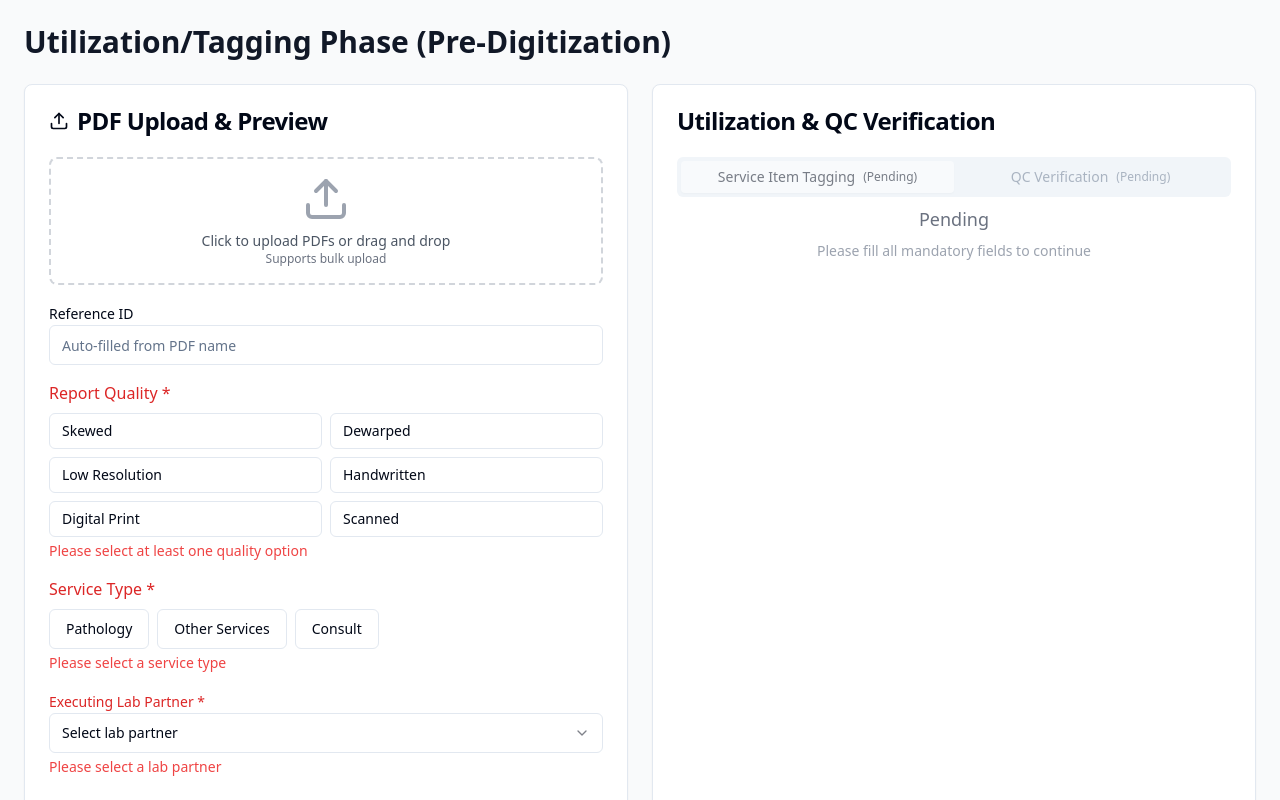
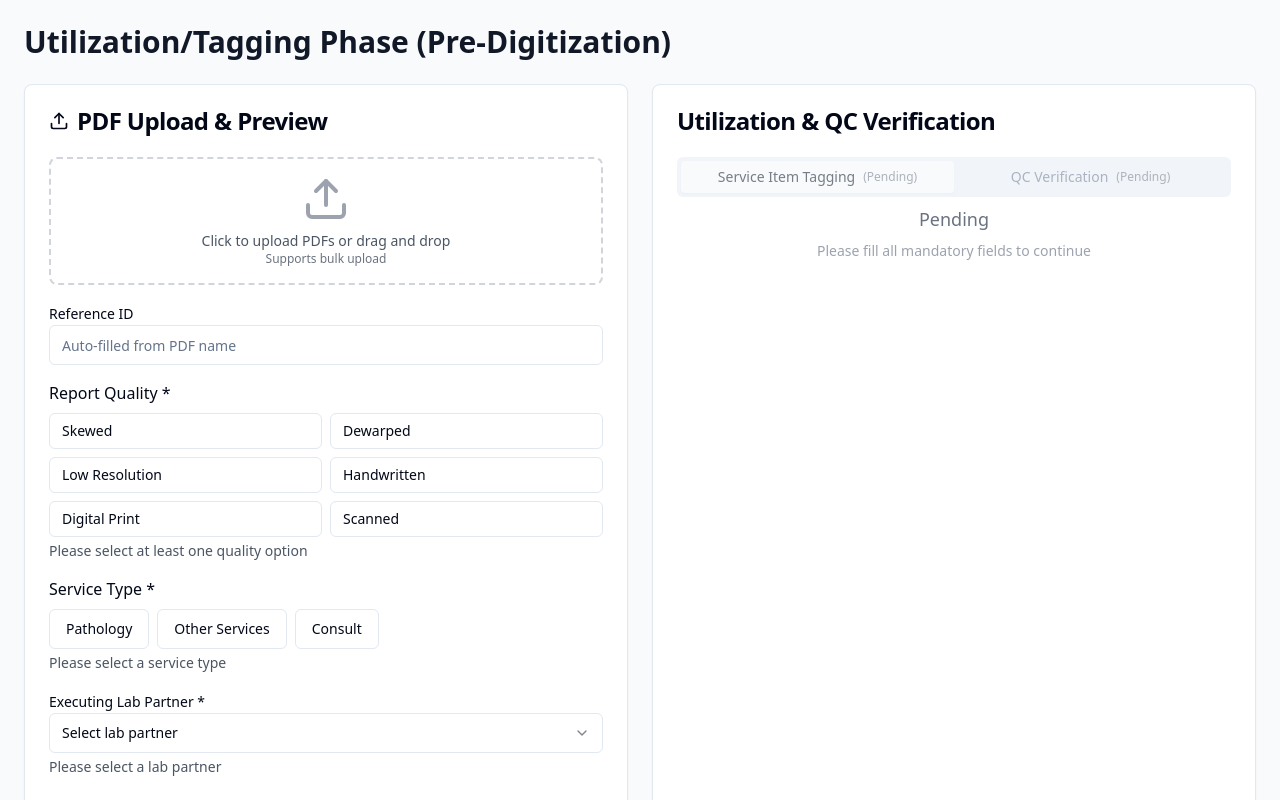
Before and after one commit to anupriyasudhir123/pdf-scribe-tagger-ui, a React (Vite) app: page /utilization in a window 1280 px wide. Shown: the top 800 px of the page. Built offline with nearby package versions, Linux system fonts and the light colour scheme.

Commit message:
Refactor: Remove red color usage
Remove all instances of red color usage in the UI.

```diff
--- a/src/pages/Utilization.tsx
+++ b/src/pages/Utilization.tsx
@@ -1,3 +1,4 @@
+
 import React, { useState, useCallback } from 'react';
 import { Card, CardContent, CardHeader, CardTitle } from '@/components/ui/card';
 import { Input } from '@/components/ui/input';
@@ -504,7 +505,7 @@ const Utilization = () => {
                     {/* Page Thumbnails Grid for Selection */}
                     <div className="mb-4">
                       <Label className="text-sm font-medium mb-2 block">Select Pages to Split:</Label>
-                      <ScrollArea className="h-32">
+                      <ScrollArea className="h-48">
                         <div className="grid grid-cols-4 gap-2 p-2">
                           {Array.from({length: totalPages}, (_, i) => i + 1).map(pageNum => (
                             <div
@@ -516,11 +517,11 @@ const Utilization = () => {
                               }`}
                               onClick={() => handlePageSelection(pageNum)}
                             >
-                              <div className="bg-white h-20 rounded border flex items-center justify-center">
-                                <div className="text-center">
-                                  <FileText className="h-6 w-6 text-gray-400 mx-auto" />
-                                  <div className="text-xs mt-1 text-gray-500">Page {pageNum}</div>
-                                </div>
+                              <div className="bg-white h-24 rounded border flex flex-col items-center justify-center">
+                                <FileText className="h-8 w-8 text-gray-400 mb-1" />
+                                <div className="text-xs text-gray-500">Page {pageNum}</div>
+                                <div className="w-full h-2 bg-gray-100 mt-2 rounded"></div>
+                                <div className="w-3/4 h-1 bg-gray-200 mt-1 rounded"></div>
                               </div>
                               {selectedPages.includes(pageNum) && (
                                 <div className="absolute top-1 right-1 bg-blue-500 text-white rounded-full w-5 h-5 flex items-center justify-center text-xs">
@@ -534,10 +535,15 @@ const Utilization = () => {
                     </div>
 
                     {/* Current Page Preview */}
-                    <div className="bg-gray-100 h-48 rounded flex items-center justify-center mb-4">
-                      <div className="text-center">
-                        <FileText className="h-16 w-16 text-gray-400 mx-auto mb-2" />
-                        <span className="text-gray-500">PDF Preview - Page {currentPage}</span>
+                    <div className="bg-gray-100 h-48 rounded flex items-center justify-center mb-4 border">
+                      <div className="text-center bg-white p-8 rounded shadow-sm border">
+                        <FileText className="h-16 w-16 text-gray-400 mx-auto mb-4" />
+                        <span className="text-gray-500 text-lg font-medium">PDF Preview - Page {currentPage}</span>
+                        <div className="mt-4 space-y-2">
+                          <div className="w-32 h-2 bg-gray-200 rounded mx-auto"></div>
+                          <div className="w-24 h-2 bg-gray-200 rounded mx-auto"></div>
+                          <div className="w-28 h-2 bg-gray-200 rounded mx-auto"></div>
+                        </div>
                       </div>
                     </div>
 
@@ -618,7 +624,7 @@ const Utilization = () => {
 
                 {/* Report Quality - Mandatory */}
                 <div>
-                  <Label className="text-base font-medium text-red-600">Report Quality *</Label>
+                  <Label className="text-base font-medium">Report Quality *</Label>
                   <div className="grid grid-cols-2 gap-2 mt-2">
                     {qualityOptions.map(quality => {
                       const currentData = getCurrentPdfData();
@@ -642,13 +648,13 @@ const Utilization = () => {
                     })}
                   </div>
                   {getCurrentPdfData().quality.length === 0 && (
-                    <p className="text-sm text-red-500 mt-1">Please select at least one quality option</p>
+                    <p className="text-sm text-gray-600 mt-1">Please select at least one quality option</p>
                   )}
                 </div>
 
                 {/* Service Type - Mandatory */}
                 <div>
-                  <Label className="text-base font-medium text-red-600">Service Type *</Label>
+                  <Label className="text-base font-medium">Service Type *</Label>
                   <div className="flex gap-2 mt-2">
                     {serviceTypeOptions.map(type => {
                       const currentData = getCurrentPdfData();
@@ -664,13 +670,13 @@ const Utilization = () => {
                     })}
                   </div>
                   {!getCurrentPdfData().serviceType && (
-                    <p className="text-sm text-red-500 mt-1">Please select a service type</p>
+                    <p className="text-sm text-gray-600 mt-1">Please select a service type</p>
                   )}
                 </div>
 
                 {/* Lab Partner - Mandatory */}
                 <div>
-                  <Label className="text-red-600">Executing Lab Partner *</Label>
+                  <Label>Executing Lab Partner *</Label>
                   <Select
                     value={getCurrentPdfData().labPartner}
                     onValueChange={(value) => updateCurrentPdfData({labPartner: value})}
@@ -695,7 +701,7 @@ const Utilization = () => {
                     />
                   )}
                   {!getCurrentPdfData().labPartner && (
-                    <p className="text-sm text-red-500 mt-1">Please select a lab partner</p>
+                    <p className="text-sm text-gray-600 mt-1">Please select a lab partner</p>
                   )}
                 </div>
 
@@ -733,11 +739,11 @@ const Utilization = () => {
                   <TabsList className="grid w-full grid-cols-2">
                     <TabsTrigger value="utilization" disabled={!isMandatoryFieldsFilled()}>
                       Service Item Tagging
-                      {!isMandatoryFieldsFilled() && <span className="ml-2 text-xs">(Pending)</span>}
+                      {!isMandatoryFieldsFilled() && <span className="ml-2 text-xs text-gray-500">(Pending)</span>}
                     </TabsTrigger>
                     <TabsTrigger value="qc" disabled={!isMandatoryFieldsFilled()}>
                       QC Verification
-                      {!isMandatoryFieldsFilled() && <span className="ml-2 text-xs">(Pending)</span>}
+                      {!isMandatoryFieldsFilled() && <span className="ml-2 text-xs text-gray-500">(Pending)</span>}
                     </TabsTrigger>
                   </TabsList>
 
@@ -790,7 +796,7 @@ const Utilization = () => {
                         <div className="space-y-6">
                           {/* QC Step: Verify Demographics */}
                           <div>
-                            <Label className="text-base font-medium mb-2 block">QC Step: Verify Demographics</Label>
+                            <Label className="text-base font-medium mb-2 block">Verify Demographics</Label>
                             <Label className="text-sm text-gray-600 mb-3 block">Pending</Label>
                             <div className="space-y-2">
                               {qcDemographicItems.map(item => (
@@ -829,7 +835,7 @@ const Utilization = () => {
 
                           {/* QC Tracker Status */}
                           <div>
-                            <Label className="text-base font-medium mb-2 block">QC Tracker Status</Label>
+                            <Label className="text-base font-medium mb-2 block">QC Status</Label>
                             <Label htmlFor="qc-status">Overall QC Status</Label>
                             <Select value={qcStatus} onValueChange={setQcStatus}>
                               <SelectTrigger>
```
